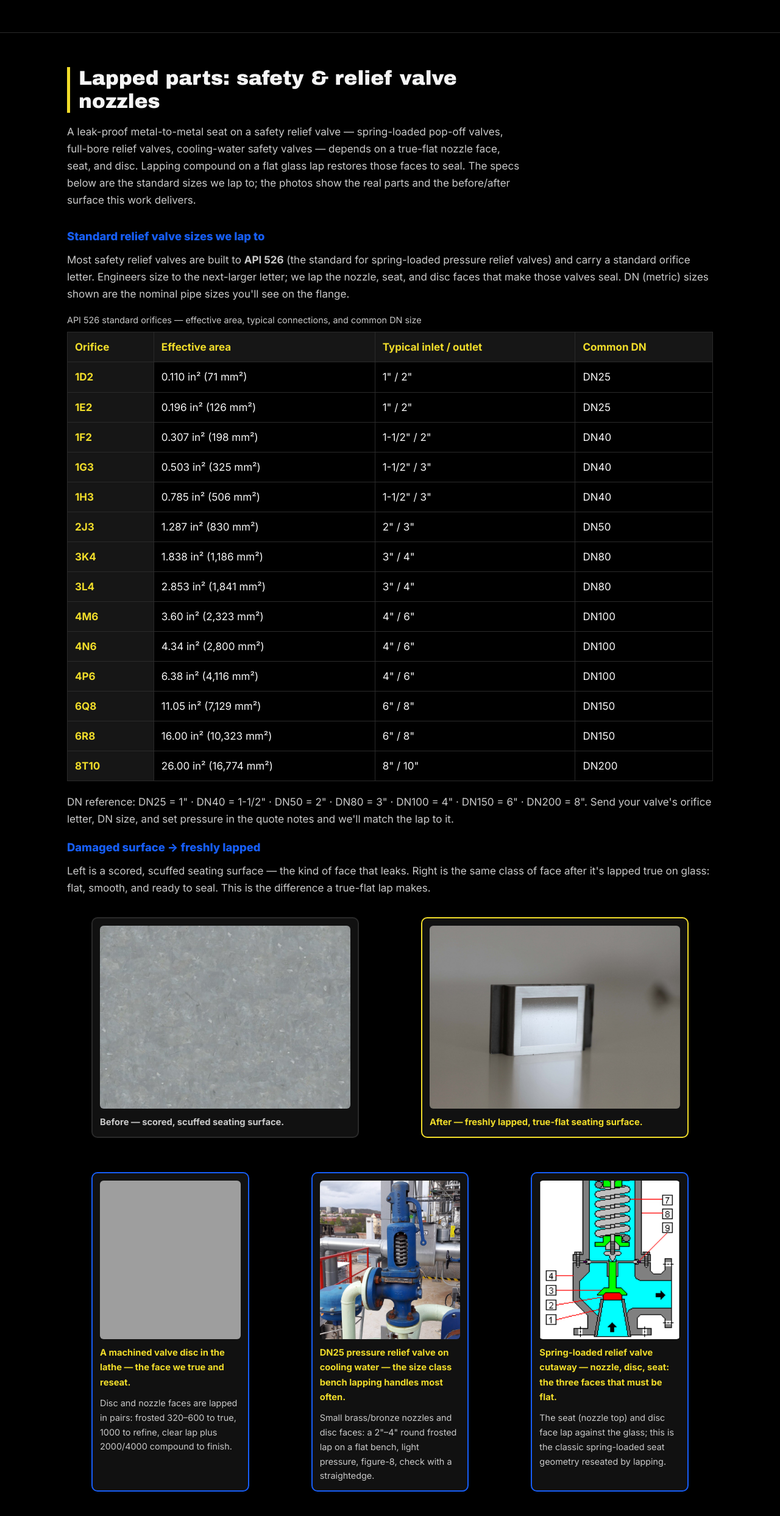
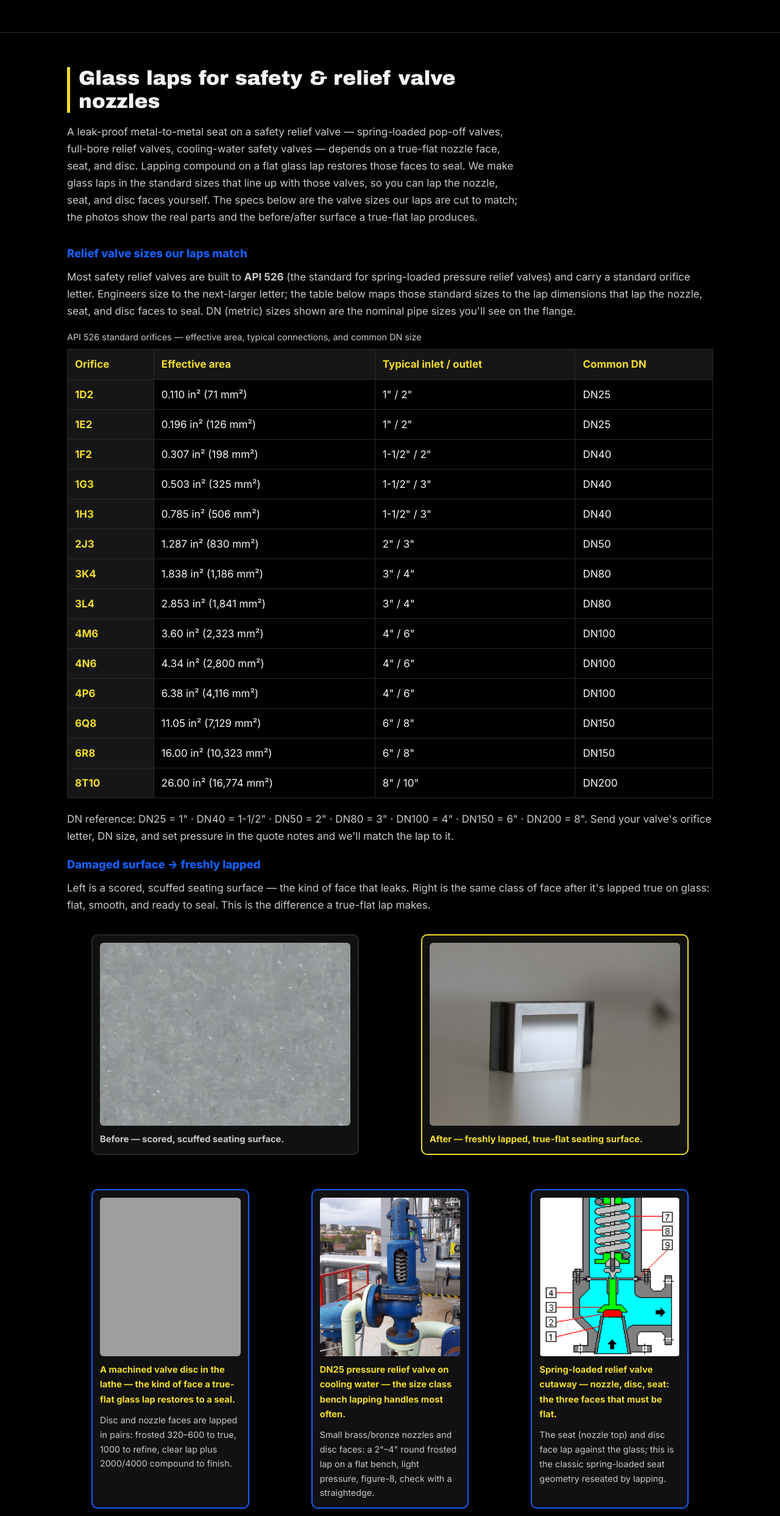
Before and after one commit to crystalmethchristian/nanotechlaps, a plain HTML site: page products.html in a window 1280 px wide. Shown: the part 3524-6010 px from the top of the page at 61% size. Drawn offline with Linux system fonts and the light colour scheme; grey boxes are pictures that could not be loaded.

Commit message:
Copy: products not service — NanoTech sells laps + paste, customers lap themselves
- products.html API 526 section: 'sizes we lap to' -> 'sizes our laps match';
  'we lap the nozzle/seat/disc faces' -> 'you can lap ... yourself'
- Navy disc caption: 'the face we true and reseat' -> neutral
- Lapmaster comparison: drop 'we publish per-unit pricing' (prices are $XX
  placeholders, not published) -> 'one form and one click'
- Shipping card: align to client wording 'Shipped via UPS or PirateShip,
  with tracking'
- README: record the products-not-service rule

```diff
--- a/products.html
+++ b/products.html
@@ -151,12 +151,12 @@
     <section id="valves" aria-labelledby="valves-heading">
       <div class="container">
         <div class="section-head">
-          <h2 id="valves-heading">Lapped parts: safety &amp; relief valve nozzles</h2>
-          <p class="dim">A leak-proof metal-to-metal seat on a safety relief valve — spring-loaded pop-off valves, full-bore relief valves, cooling-water safety valves — depends on a true-flat nozzle face, seat, and disc. Lapping compound on a flat glass lap restores those faces to seal. The specs below are the standard sizes we lap to; the photos show the real parts and the before/after surface this work delivers.</p>
+          <h2 id="valves-heading">Glass laps for safety &amp; relief valve nozzles</h2>
+          <p class="dim">A leak-proof metal-to-metal seat on a safety relief valve — spring-loaded pop-off valves, full-bore relief valves, cooling-water safety valves — depends on a true-flat nozzle face, seat, and disc. Lapping compound on a flat glass lap restores those faces to seal. We make glass laps in the standard sizes that line up with those valves, so you can lap the nozzle, seat, and disc faces yourself. The specs below are the valve sizes our laps are cut to match; the photos show the real parts and the before/after surface a true-flat lap produces.</p>
         </div>
 
-        <h3>Standard relief valve sizes we lap to</h3>
-        <p class="dim">Most safety relief valves are built to <strong>API 526</strong> (the standard for spring-loaded pressure relief valves) and carry a standard orifice letter. Engineers size to the next-larger letter; we lap the nozzle, seat, and disc faces that make those valves seal. DN (metric) sizes shown are the nominal pipe sizes you'll see on the flange.</p>
+        <h3>Relief valve sizes our laps match</h3>
+        <p class="dim">Most safety relief valves are built to <strong>API 526</strong> (the standard for spring-loaded pressure relief valves) and carry a standard orifice letter. Engineers size to the next-larger letter; the table below maps those standard sizes to the lap dimensions that lap the nozzle, seat, and disc faces to seal. DN (metric) sizes shown are the nominal pipe sizes you'll see on the flange.</p>
         <table class="spec-table">
           <caption>API 526 standard orifices — effective area, typical connections, and common DN size</caption>
           <thead>
@@ -197,7 +197,7 @@
         <div class="valve-grid">
           <figure class="photo-card">
             <img src="images/navy-valve-seat.jpg" width="2100" height="1500" alt="Machinist inspecting and finishing a machined valve disc in a lathe">
-            <figcaption>A machined valve disc in the lathe — the face we true and reseat.</figcaption>
+            <figcaption>A machined valve disc in the lathe — the kind of face a true-flat glass lap restores to a seal.</figcaption>
             <p class="photo-note">Disc and nozzle faces are lapped in pairs: frosted 320–600 to true, 1000 to refine, clear lap plus 2000/4000 compound to finish.</p>
           </figure>
           <figure class="photo-card">
@@ -235,11 +235,11 @@
         </div>
         <ul>
           <li><strong class="gold">Industrial B2B machinery, not consumables for your bench.</strong> Lapmaster Wolters (lapmaster-wolters.com) sells machines, contract lapping services, and aluminum plates.</li>
-          <li><strong class="gold">Quote-only consumables, no published prices.</strong> Their consumables page is "Inquiries" — you email and wait. We publish per-unit pricing.</li>
+          <li><strong class="gold">Quote-only consumables, no published prices.</strong> Their consumables page is "Inquiries" — you email and wait. Ours is one form and one click.</li>
           <li><strong class="gold">They don't sell glass laps.</strong> Aluminum plates are for their machines. Glass — flat, rigid, re-flattenable, sized to <em>your</em> part — is exactly what NanoTech makes.</li>
           <li><strong class="gold">No consumer finishing kit.</strong> Nobody (them included) sells a focused 1000/1500/2000/4000 bulk lapping paste kit. The Finishing Ladder Kit fills that gap.</li>
         </ul>
-        <p class="dim">NanoTech's angle in one line: <strong>published, transparent per-unit pricing + glass laps + a paste kit no one else sells.</strong></p>
+        <p class="dim">NanoTech's angle in one line: <strong>one-click quote flow + glass laps + a paste kit no one else sells.</strong></p>
       </div>
     </section>
 
@@ -249,7 +249,7 @@
           <h2 id="ship-heading">Shipping &amp; handling</h2>
         </div>
         <div class="grid grid-2">
-          <div class="card"><h3>UPS or PirateShip, with tracking</h3><p>Orders ship via UPS or PirateShip. Tracking comes by email the moment your lap leaves the shop.</p></div>
+          <div class="card"><h3>UPS or PirateShip, with tracking</h3><p>Shipped via UPS or PirateShip, with tracking — tracking number by email the moment your order leaves the shop.</p></div>
           <div class="card"><h3>Domestic, fast</h3><p>Ships within a few business days of quote acceptance across the US. Custom sizes are made to order and may take longer — noted in the quote.</p></div>
         </div>
         <h3 style="margin-top:20px">Transit damage covered</h3>
```
Also changed, not shown: 1 other file.
